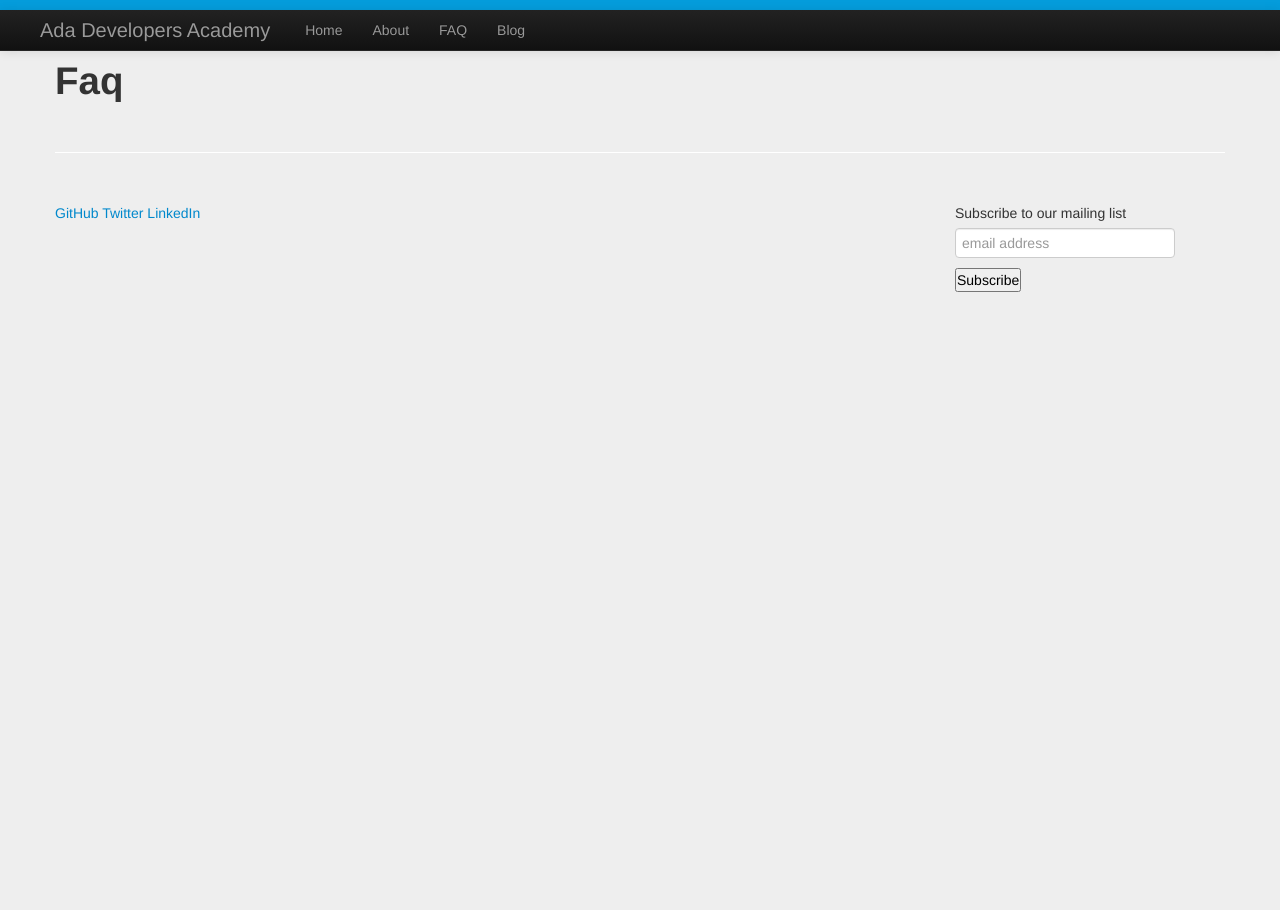
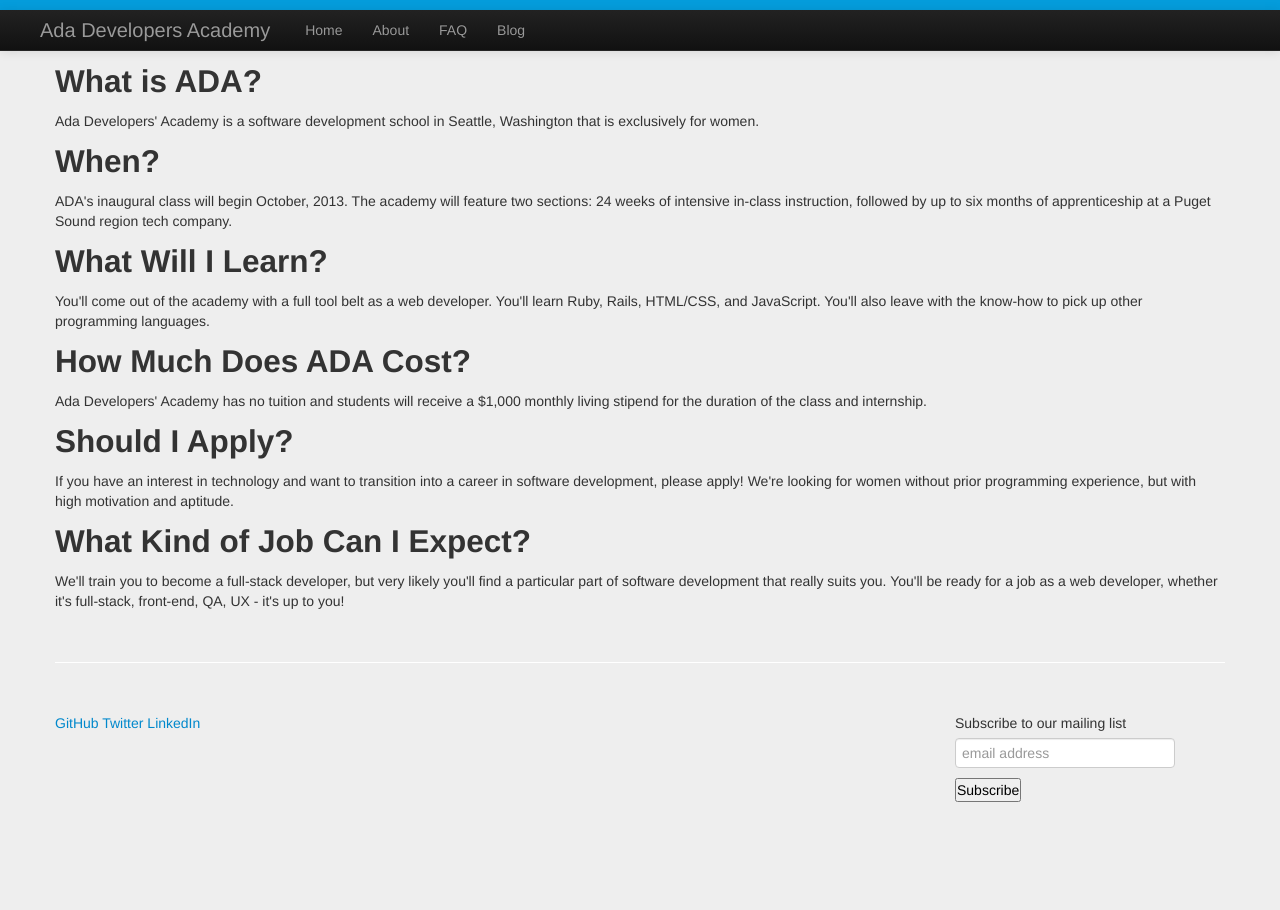
Before and after one commit to Ada-Developers-Academy/adadevelopersacademy.org, a Jekyll site: the page built from faq/index.html, in a window 1280 px wide. Built offline with Jekyll 4.4.1, drawn with Linux system fonts in a browser that asks for light colours; nearby versions of some CDN libraries; comment, search, counter and statistics services are not loaded.

Commit message:
Add content for FAQ.

```diff
--- a/faq/index.html
+++ b/faq/index.html
@@ -2,5 +2,20 @@
 layout: default
 title: Faq
 ---
+<h2>What is ADA?</h2>
+Ada Developers' Academy is a software development school in Seattle, Washington that is exclusively for women.
 
-<h1>Faq</h1>
+<h2>When?</h2>
+ADA's inaugural class will begin October, 2013. The academy will feature two sections: 24 weeks of intensive in-class instruction, followed by up to six months of apprenticeship at a Puget Sound region tech company.
+
+<h2>What Will I Learn?</h2>
+You'll come out of the academy with a full tool belt as a web developer. You'll learn Ruby, Rails, HTML/CSS, and JavaScript. You'll also leave with the know-how to pick up other programming languages.
+
+<h2>How Much Does ADA Cost?</h2>
+Ada Developers' Academy has no tuition and students will receive a $1,000 monthly living stipend for the duration of the class and internship.
+
+<h2>Should I Apply?</h2>
+If you have an interest in technology and want to transition into a career in software development, please apply! We're looking for women without prior programming experience, but with high motivation and aptitude.
+
+<h2>What Kind of Job Can I Expect?</h2>
+We'll train you to become a full-stack developer, but very likely you'll find a particular part of software development that really suits you. You'll be ready for a job as a web developer, whether it's full-stack, front-end, QA, UX - it's up to you!
```
